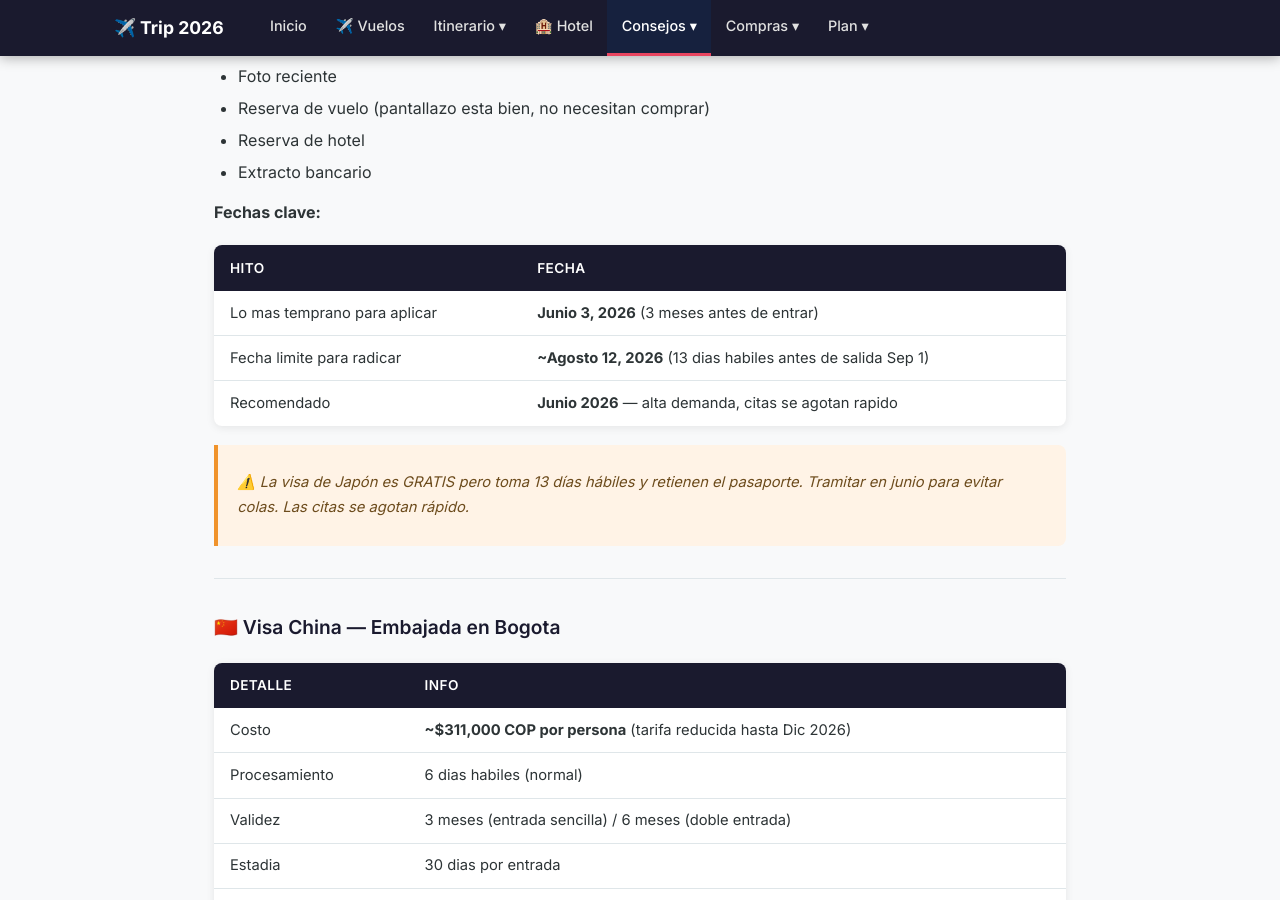
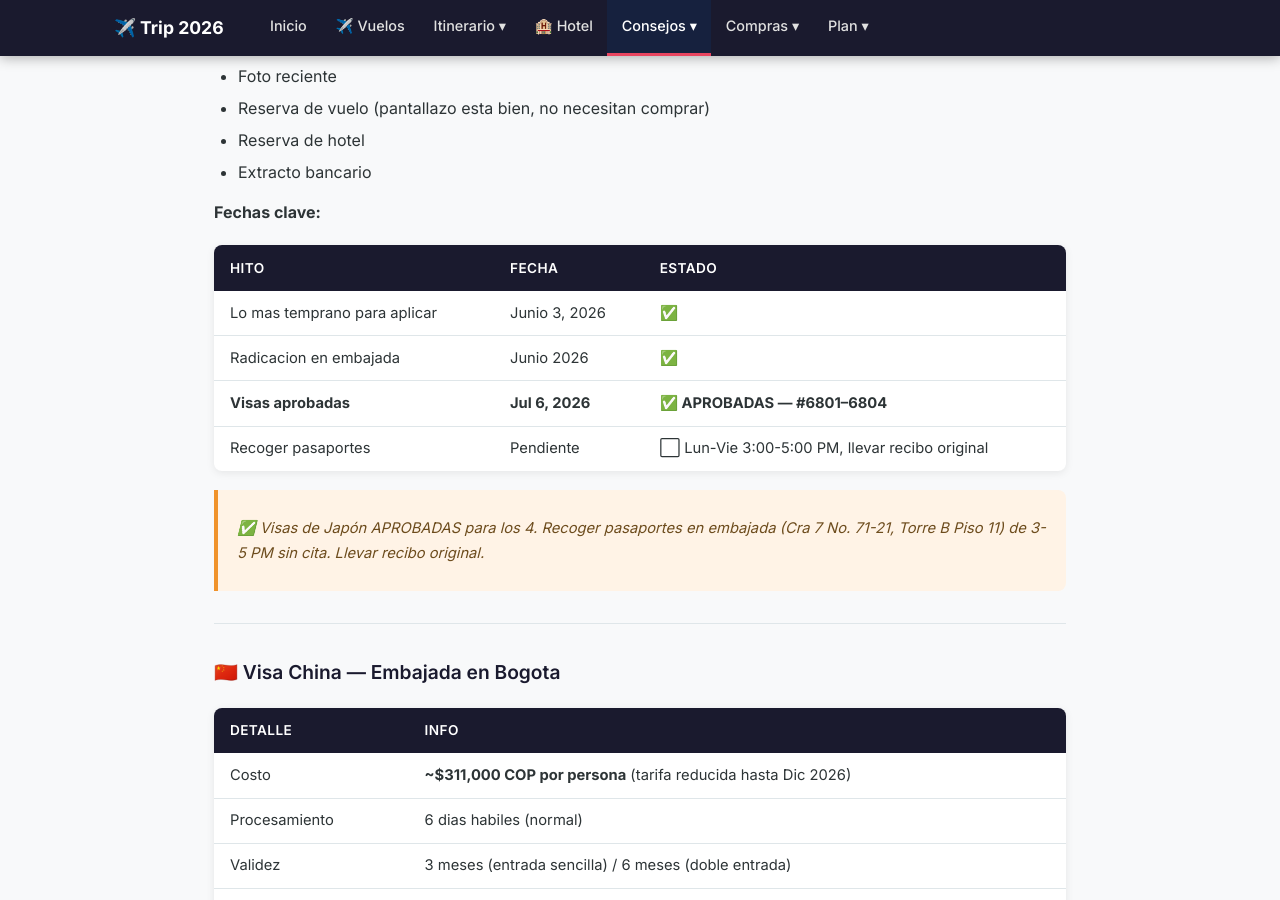
Before and after one commit to nescool101/nescaotravelplanner, a Jekyll site: the page built from tips/general.md, in a window 1280 px wide and 900 px high, scrolled down 3346 px. Built offline with Jekyll 4.4.1, drawn with Linux system fonts in a browser that asks for light colours; some of the changed text lies outside the part shown.

Commit message:
feat: mark Japan visa as approved (#6801-6804, Jul 6 2026)
Update all visa references across checklist and tips:
- Visa Japan: APPROVED for all 4 passengers
- Update timeline: appointment done, documents submitted, approved
- Pending: pick up passports (Mon-Fri 3-5 PM, bring original receipt)
- Update China visa section: Japan dependency resolved
- Update visa summary table

Co-Authored-By: Claude Opus 4.6 <noreply@anthropic.com>

```diff
--- a/tips/general.md
+++ b/tips/general.md
@@ -110,13 +110,14 @@ nav_group: tips
 
 **Fechas clave:**
 
-| Hito | Fecha |
-|------|-------|
-| Lo mas temprano para aplicar | **Junio 3, 2026** (3 meses antes de entrar) |
-| Fecha limite para radicar | **~Agosto 12, 2026** (13 dias habiles antes de salida Sep 1) |
-| Recomendado | **Junio 2026** — alta demanda, citas se agotan rapido |
+| Hito | Fecha | Estado |
+|------|-------|--------|
+| Lo mas temprano para aplicar | Junio 3, 2026 | ✅ |
+| Radicacion en embajada | Junio 2026 | ✅ |
+| **Visas aprobadas** | **Jul 6, 2026** | **✅ APROBADAS — #6801–6804** |
+| Recoger pasaportes | Pendiente | ⬜ Lun-Vie 3:00-5:00 PM, llevar recibo original |
 
-> *⚠️ La visa de Japón es GRATIS pero toma 13 días hábiles y retienen el pasaporte. Tramitar en junio para evitar colas. Las citas se agotan rápido.*
+> *✅ Visas de Japón APROBADAS para los 4. Recoger pasaportes en embajada (Cra 7 No. 71-21, Torre B Piso 11) de 3-5 PM sin cita. Llevar recibo original.*
 
 ---
 
@@ -166,11 +167,11 @@ nav_group: tips
 
 ### Resumen de Fechas de Visas
 
-| Visa | Desde | Fecha limite | Costo |
-|------|-------|-------------|-------|
-| 🇯🇵 Japon (×4) | Junio 3, 2026 | ~Ago 12, 2026 | **GRATIS** |
-| 🇨🇳 China (×4) | Julio 2026 | ~Ago 6, 2026 | **~$311,000 COP cada uno** |
-| 🇭🇰 Hong Kong | No se necesita | — | **GRATIS** |
+| Visa | Estado | Costo | Pendiente |
+|------|--------|-------|-----------|
+| 🇯🇵 Japon (×4) | **✅ APROBADA** | **GRATIS** | Recoger pasaportes (3-5 PM) |
+| 🇨🇳 China (×4) | ⬜ Por tramitar | **~$311,000 COP cada uno** | Aplicar Jul 2026, limite ~Ago 6 |
+| 🇭🇰 Hong Kong | ✅ No se necesita | **GRATIS** | — |
 
 > *⚠️ Importante: Para China, verificar que todos tengan la vacuna de fiebre amarilla al día ANTES de tramitar la visa.*
 
@@ -180,7 +181,7 @@ nav_group: tips
 
 ### Requeridos para Todos
 - ✅ Pasaportes vigentes (verificar vencimiento > 6 meses desde Sep 2026)
-- ⬜ Visa Japon — aplicar desde Junio 3, 2026
+- ✅ Visa Japon — **APROBADA** (×4, visas #6801–6804, Jul 6 2026) — recoger pasaportes Lun-Vie 3-5 PM
 - ⬜ Visa China — aplicar en Julio 2026
 - ✅ Hong Kong — sin visa para colombianos (90 dias)
 - ⬜ Confirmaciones de hotel impresas (respaldo)
```
Also changed, not shown: checklist.md (+9 -10 lines).
